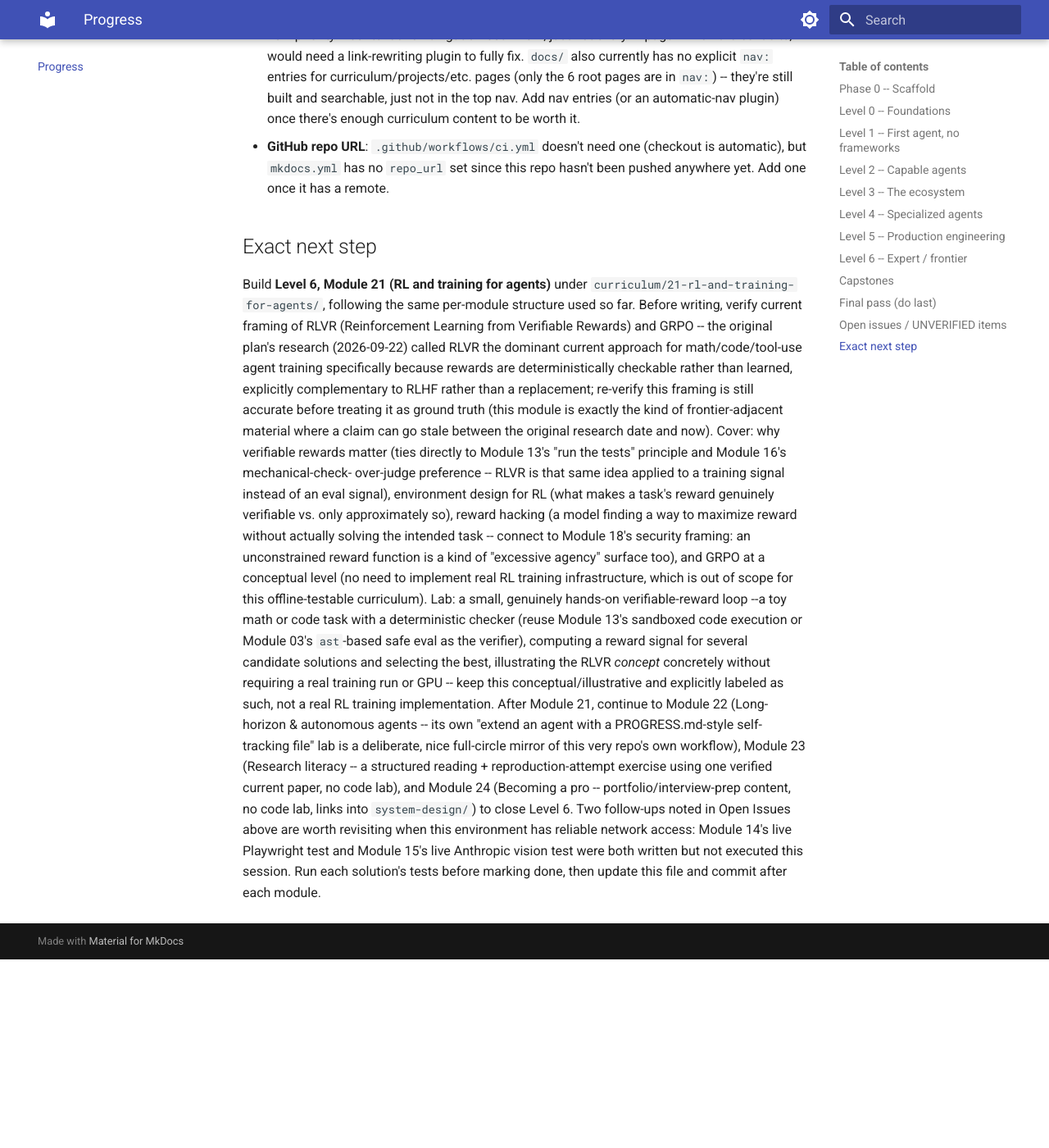
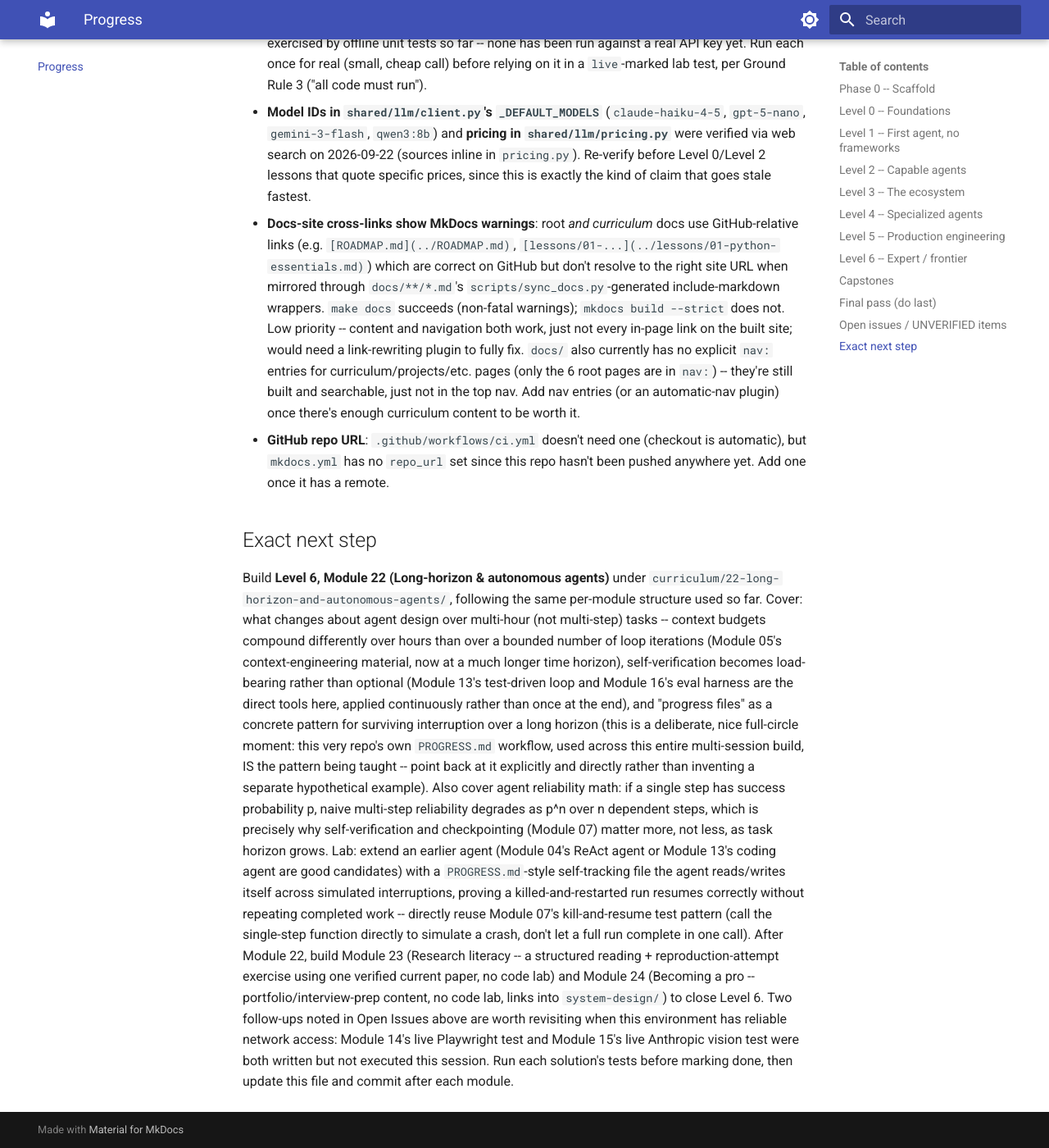
Before and after one commit to Aditya-Ware-ds/ULTIMATE-GUIDE-TO-AGENTIC-AI, an MkDocs documentation site: the page built from docs/progress.md, in a window 1280 px wide and 1400 px high, scrolled down 11169 px. Shown: the whole window at 82% size. Built offline with MkDocs 1.6.1 and Material for MkDocs 9.7.7, drawn with Linux system fonts in a browser that asks for light colours; before the commit the page ends 12339 px from its top, so only the background shows below that; some of the changed text lies outside the part shown.

Commit message:
Complete Module 21 (RL and training for agents): RLVR, reward hacking, GRPO
GRPO's group-relative advantage formula verified directly against
Hugging Face TRL's current docs before writing lesson 03. Lab implements
the real reward/advantage math (verifiable reward via sandboxed code
execution, exact GRPO formula) with repeated explicit labeling that this
illustrates the math only, not a real policy-gradient training step.

Co-Authored-By: Claude Sonnet 5 <noreply@anthropic.com>

```diff
--- a/PROGRESS.md
+++ b/PROGRESS.md
@@ -417,7 +417,26 @@ Legend: ✅ done and tested · 🚧 in progress · ⬜ not started
   passed, 10 skipped, 3 deselected repo-wide; links checked (93 unique, all
   OK -- one transient timeout on a pre-existing SETUP.md link resolved on
   retry, unrelated to this module).
-- ⬜ 21 RL and training for agents
+- ✅ 21 RL and training for agents -- 3 lessons: verifiable rewards (RLVR,
+  reusing Module 13's exact sandboxing discipline for the reward function
+  itself; explicitly complementary to RLHF, not a replacement); reward
+  hacking (a model exploiting a reward function's letter without its
+  intent; explicitly tied back to Module 18's "the tool/boundary is the
+  actual constraint, not the model's intentions" framing); GRPO and
+  group-relative advantages (the exact formula `(r - mean) / std`, **verified
+  directly against Hugging Face TRL's current GRPO trainer docs** on
+  2026-09-22 -- confirmed GRPO eliminates PPO's separate critic model
+  entirely). 1 runnable example (`grpo_advantage_demo.py`, verified). 1
+  lab: a verifiable reward function (real sandboxed code execution via
+  `shared.sandbox.code_sandbox.run_python`) plus a real, exact
+  implementation of GRPO's advantage formula -- explicitly and repeatedly
+  labeled throughout (README, lessons, pitfalls) as illustrating the
+  reward/advantage **math** only, not a real policy-gradient training step,
+  to avoid any impression this curriculum implements actual RL training.
+  9 tests passing, including an exact-value check against the verified
+  formula and a zero-std edge case; starter's gaps correctly raise
+  `NotImplementedError`. 249 passed, 10 skipped, 3 deselected repo-wide;
+  links checked (95 unique, all OK).
 - ⬜ 22 Long-horizon & autonomous agents
 - ⬜ 23 Research literacy
 - ⬜ 24 Becoming a pro
@@ -491,42 +510,36 @@ Legend: ✅ done and tested · 🚧 in progress · ⬜ not started
 
 ## Exact next step
 
-Build **Level 6, Module 21 (RL and training for agents)** under
-`curriculum/21-rl-and-training-for-agents/`, following the same per-module
-structure used so far. Before writing, verify current framing of RLVR
-(Reinforcement Learning from Verifiable Rewards) and GRPO -- the original
-plan's research (2026-09-22) called RLVR the dominant current approach for
-math/code/tool-use agent training specifically because rewards are
-deterministically checkable rather than learned, explicitly complementary
-to RLHF rather than a replacement; re-verify this framing is still accurate
-before treating it as ground truth (this module is exactly the kind of
-frontier-adjacent material where a claim can go stale between the original
-research date and now). Cover: why verifiable rewards matter (ties directly
-to Module 13's "run the tests" principle and Module 16's mechanical-check-
-over-judge preference -- RLVR is that same idea applied to a training
-signal instead of an eval signal), environment design for RL (what makes a
-task's reward genuinely verifiable vs. only approximately so), reward
-hacking (a model finding a way to maximize reward without actually solving
-the intended task -- connect to Module 18's security framing: an
-unconstrained reward function is a kind of "excessive agency" surface too),
-and GRPO at a conceptual level (no need to implement real RL training
-infrastructure, which is out of scope for this offline-testable
-curriculum). Lab: a small, genuinely hands-on verifiable-reward loop --a
-toy math or code task with a deterministic checker (reuse Module 13's
-sandboxed code execution or Module 03's `ast`-based safe eval as the
-verifier), computing a reward signal for several candidate solutions and
-selecting the best, illustrating the RLVR *concept* concretely without
-requiring a real training run or GPU -- keep this conceptual/illustrative
-and explicitly labeled as such, not a real RL training implementation.
-After Module 21, continue to Module 22 (Long-horizon & autonomous agents --
-its own "extend an agent with a PROGRESS.md-style self-tracking file" lab
-is a deliberate, nice full-circle mirror of this very repo's own workflow),
-Module 23 (Research literacy -- a structured reading + reproduction-attempt
-exercise using one verified current paper, no code lab), and Module 24
-(Becoming a pro -- portfolio/interview-prep content, no code lab, links
-into `system-design/`) to close Level 6. Two follow-ups noted in Open
-Issues above are worth revisiting when this environment has reliable
-network access: Module 14's live Playwright test and Module 15's live
-Anthropic vision test were both written but not executed this session. Run
-each solution's tests before marking done, then update this file and
-commit after each module.
+Build **Level 6, Module 22 (Long-horizon & autonomous agents)** under
+`curriculum/22-long-horizon-and-autonomous-agents/`, following the same
+per-module structure used so far. Cover: what changes about agent design
+over multi-hour (not multi-step) tasks -- context budgets compound
+differently over hours than over a bounded number of loop iterations
+(Module 05's context-engineering material, now at a much longer time
+horizon), self-verification becomes load-bearing rather than optional
+(Module 13's test-driven loop and Module 16's eval harness are the direct
+tools here, applied continuously rather than once at the end), and
+"progress files" as a concrete pattern for surviving interruption over a
+long horizon (this is a deliberate, nice full-circle moment: this very
+repo's own `PROGRESS.md` workflow, used across this entire multi-session
+build, IS the pattern being taught -- point back at it explicitly and
+directly rather than inventing a separate hypothetical example). Also
+cover agent reliability math: if a single step has success probability p,
+naive multi-step reliability degrades as p^n over n dependent steps, which
+is precisely why self-verification and checkpointing (Module 07) matter
+more, not less, as task horizon grows. Lab: extend an earlier agent (Module
+04's ReAct agent or Module 13's coding agent are good candidates) with a
+`PROGRESS.md`-style self-tracking file the agent reads/writes itself across
+simulated interruptions, proving a killed-and-restarted run resumes
+correctly without repeating completed work -- directly reuse Module 07's
+kill-and-resume test pattern (call the single-step function directly to
+simulate a crash, don't let a full run complete in one call). After Module
+22, build Module 23 (Research literacy -- a structured reading +
+reproduction-attempt exercise using one verified current paper, no code
+lab) and Module 24 (Becoming a pro -- portfolio/interview-prep content, no
+code lab, links into `system-design/`) to close Level 6. Two follow-ups
+noted in Open Issues above are worth revisiting when this environment has
+reliable network access: Module 14's live Playwright test and Module 15's
+live Anthropic vision test were both written but not executed this
+session. Run each solution's tests before marking done, then update this
+file and commit after each module.
--- /dev/null
+++ b/curriculum/21-rl-and-training-for-agents/resources.md
@@ -0,0 +1,7 @@
+# Module 21 resources
+
+Verified 2026-09-22.
+
+- [Hugging Face TRL: GRPO Trainer](https://huggingface.co/docs/trl/main/en/grpo_trainer) -- the current, verified source for GRPO's exact group-relative advantage formula and its no-critic-model design, used directly in lesson 03 and this module's lab.
+- [DeepSeekMath: Pushing the Limits of Mathematical Reasoning in Open Language Models](https://arxiv.org/abs/2402.03300) -- the paper that introduced GRPO, confirmed real via its arXiv abstract.
+- [Anthropic: Building effective agents](https://www.anthropic.com/research/building-effective-agents) -- also referenced in Modules 04/08/12/17/19/20; its evaluation-first framing underlies why RLVR's verifiability requirement matters as much for training as Module 16's mechanical-check preference does for evaluation.
```
Also changed, not shown: curriculum/21-rl-and-training-for-agents/README.md (added, +42 -0 lines), curriculum/21-rl-and-training-for-agents/labs/01-verifiable-reward-loop/README.md (added, +68 -0 lines), curriculum/21-rl-and-training-for-agents/lessons/01-verifiable-rewards.md (added, +104 -0 lines), curriculum/21-rl-and-training-for-agents/lessons/02-reward-hacking.md (added, +105 -0 lines), curriculum/21-rl-and-training-for-agents/lessons/03-grpo-and-group-relative-advantages.md (added, +107 -0 lines), curriculum/21-rl-and-training-for-agents/pitfalls.md (added, +44 -0 lines), curriculum/21-rl-and-training-for-agents/quiz.md (added, +120 -0 lines), 5 other files.
